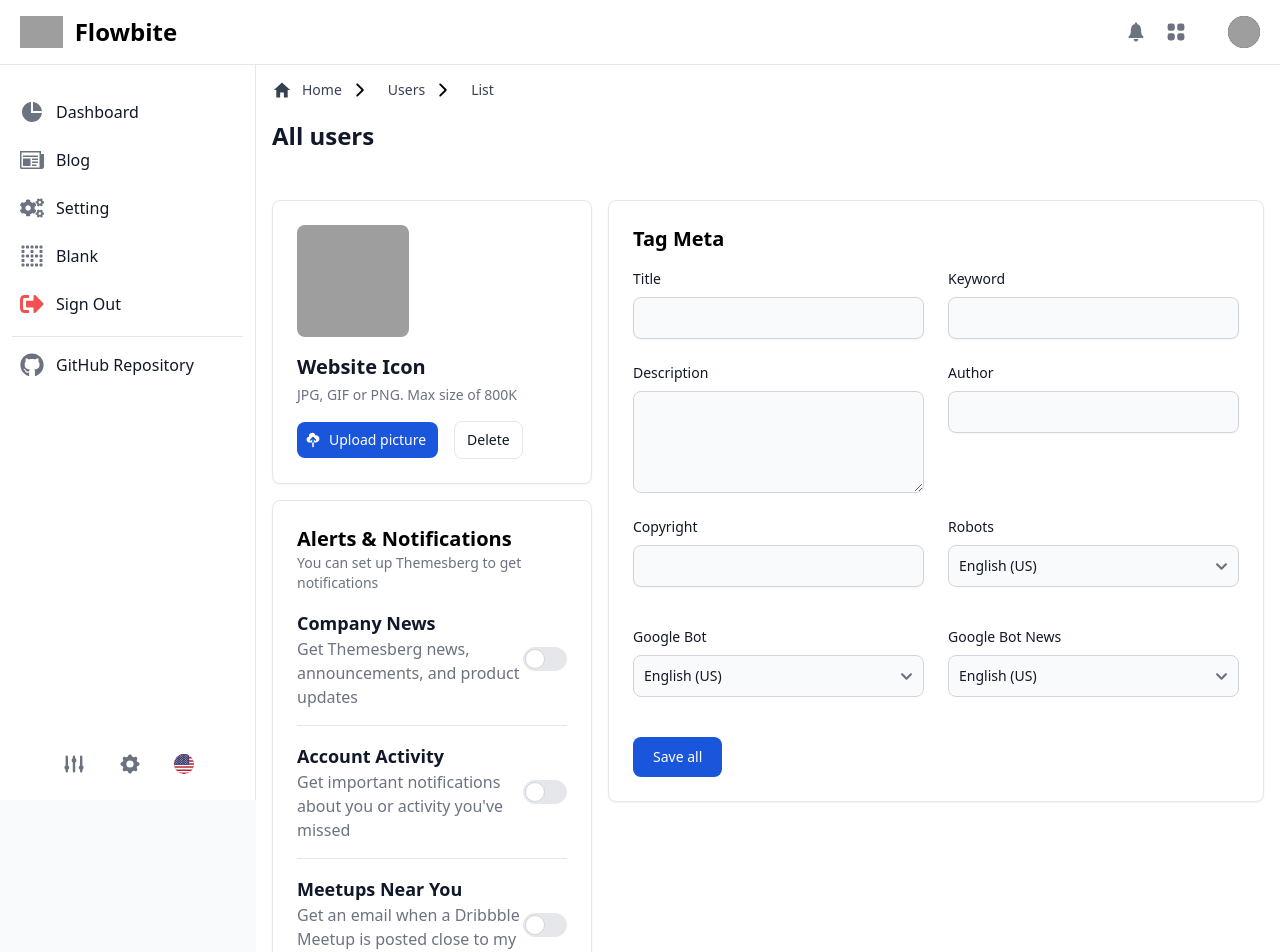
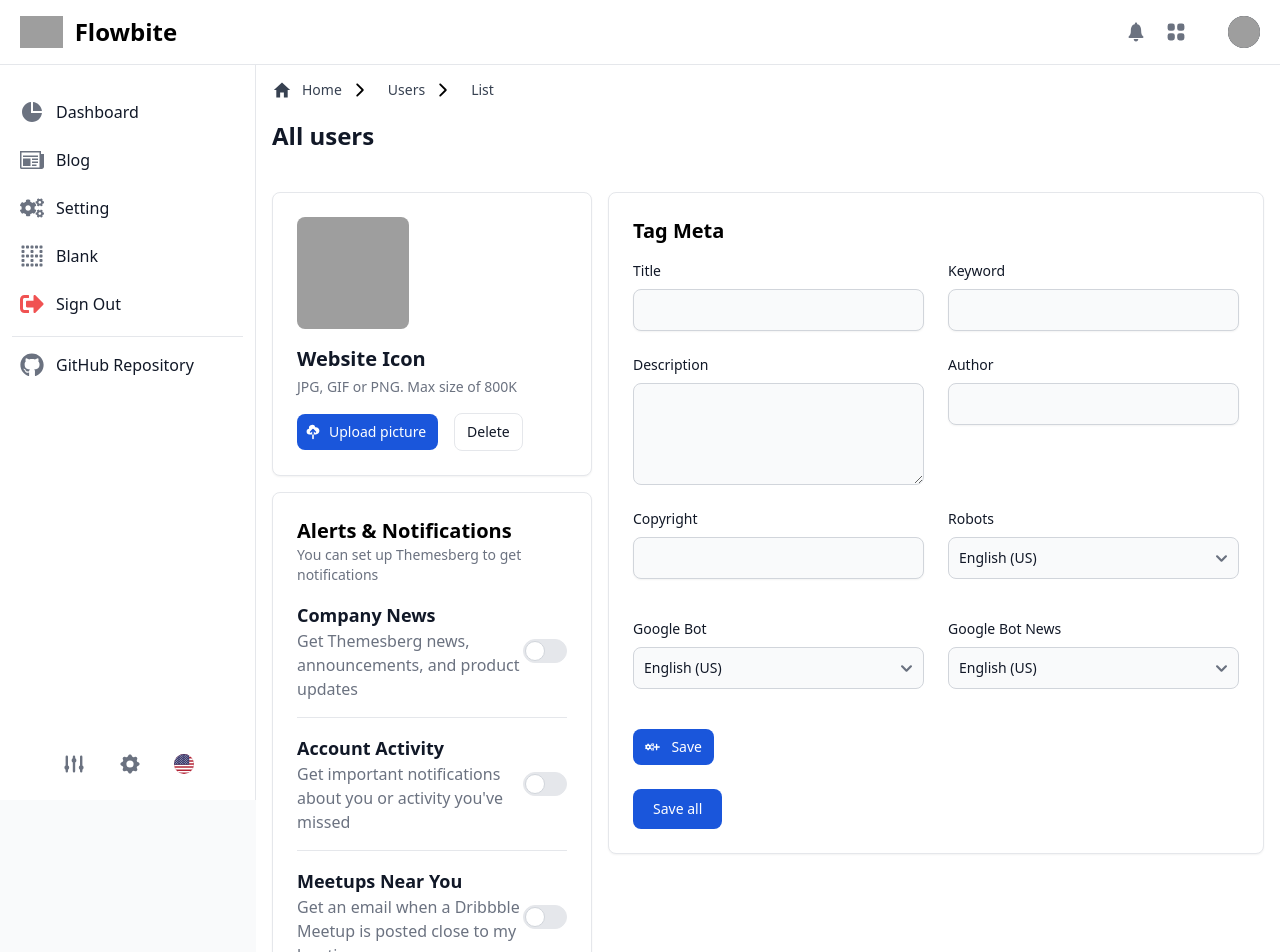
Before and after one commit to amriarendy/reactjs, a React (Vite) app: page /setting in a window 1280 px wide. Shown: the top 952 px of the page. Built offline with nearby package versions, Linux system fonts and the light colour scheme; grey boxes are pictures that could not be loaded.

Commit message:
create grid and button

```diff
--- a/src/components/ui/Button.jsx
+++ b/src/components/ui/Button.jsx
@@ -7,9 +7,9 @@ const Button = ({ item }) => {
     <>
       <button
         type={item.type}
-        data-modal-target={item.modalTarget}
-        data-modal-toggle={item.modalToggle}
-        className={`inline-flex items-center justify-center w-1/2 px-3 py-2 text-sm font-medium text-center text-white rounded-lg bg-${color}-700 hover:bg-${color}-800 focus:ring-4 focus:ring-${color}-300 sm:w-auto dark:bg-${color}-600 dark:hover:bg-${color}-700 dark:focus:ring-${color}-800`}
+        data-modal-target={item.modal}
+        data-modal-toggle={item.modal}
+        className={`inline-flex items-center justify-center w-1/2 px-3 py-2 text-sm font-medium text-center text-white rounded-lg bg-${item.color}-700 hover:bg-${item.color}-800 focus:ring-4 focus:ring-${item.color}-300 sm:w-auto dark:bg-${item.color}-600 dark:hover:bg-${item.color}-700 dark:focus:ring-${item.color}-800`}
       >
         {item.icon}
         <svg
--- /dev/null
+++ b/src/components/ui/Radio.jsx
@@ -0,0 +1,17 @@
+import React from "react";
+
+const Radio = ({ item }) => {
+  return (
+    <>
+      <label
+        htmlFor={item.id}
+        className="relative flex items-center cursor-pointer"
+      >
+        <input type="checkbox" id={item.id} className="sr-only" />
+        <span className="h-6 bg-gray-200 border border-gray-200 rounded-full w-11 toggle-bg dark:bg-gray-700 dark:border-gray-600"></span>
+      </label>
+    </>
+  );
+};
+
+export default Radio;
--- a/src/pages/panel/Setting.jsx
+++ b/src/pages/panel/Setting.jsx
@@ -1,18 +1,20 @@
 import Breadcrumbs from "../../components/breadcrumbs/Breadcrumbs";
+import { ColsVertical, GridVertical } from "../../components/grid/Grid";
+import Button from "../../components/ui/Button";
 import Input from "../../components/ui/Input";
 import Option from "../../components/ui/Option";
+import Radio from "../../components/ui/Radio";
 import TextArea from "../../components/ui/TextArea";
 import PanelLayout from "./PanelLayout";
+import { FaCogs } from "react-icons/fa";
 
 const Setting = () => {
   return (
     <>
       <PanelLayout>
         <Breadcrumbs />
-
-        <div className="grid bg-white grid-cols-1 px-4 pt-6 xl:grid-cols-3 xl:gap-4 dark:bg-gray-900">
-          {/* Profile */}
-          <div className="col-span-full xl:col-auto">
+        <GridVertical item={{ cols: 3 }}>
+          <ColsVertical item={{ cols: 1 }}>
             <div className="p-4 mb-4 bg-white border border-gray-200 rounded-lg shadow-sm 2xl:col-span-2 dark:border-gray-700 sm:p-6 dark:bg-gray-800">
               <div className="items-center sm:flex xl:block 2xl:flex sm:space-x-4 xl:space-x-0 2xl:space-x-4">
                 <img
@@ -72,17 +74,7 @@ const Setting = () => {
                         Get Themesberg news, announcements, and product updates
                       </div>
                     </div>
-                    <label
-                      htmlFor="company-news"
-                      className="relative flex items-center cursor-pointer"
-                    >
-                      <input
-                        type="checkbox"
-                        id="company-news"
-                        className="sr-only"
-                      />
-                      <span className="h-6 bg-gray-200 border border-gray-200 rounded-full w-11 toggle-bg dark:bg-gray-700 dark:border-gray-600"></span>
-                    </label>
+                    <Radio item={{ id: "company-news" }} />
                   </div>
 
                   <div className="flex items-center justify-between py-4">
@@ -95,17 +87,7 @@ const Setting = () => {
                         missed
                       </div>
                     </div>
-                    <label
-                      htmlFor="account-activity"
-                      className="relative flex items-center cursor-pointer"
-                    >
-                      <input
-                        type="checkbox"
-                        id="account-activity"
-                        className="sr-only"
-                      />
-                      <span className="h-6 bg-gray-200 border border-gray-200 rounded-full w-11 toggle-bg dark:bg-gray-700 dark:border-gray-600"></span>
-                    </label>
+                    <Radio item={{ id: "account-activity" }} />
                   </div>
 
                   <div className="flex items-center justify-between py-4">
@@ -118,13 +100,7 @@ const Setting = () => {
                         my location
                       </div>
                     </div>
-                    <label
-                      htmlFor="meetups"
-                      className="relative flex items-center cursor-pointer"
-                    >
-                      <input type="checkbox" id="meetups" className="sr-only" />
-                      <span className="h-6 bg-gray-200 border border-gray-200 rounded-full w-11 toggle-bg dark:bg-gray-700 dark:border-gray-600"></span>
-                    </label>
+                    <Radio item={{ id: "meetups" }} />
                   </div>
 
                   <div className="flex items-center justify-between pt-4">
@@ -136,17 +112,7 @@ const Setting = () => {
                         Get Themsberg news, announcements, and product updates
                       </div>
                     </div>
-                    <label
-                      htmlFor="new-messages"
-                      className="relative flex items-center cursor-pointer"
-                    >
-                      <input
-                        type="checkbox"
-                        id="new-messages"
-                        className="sr-only"
-                      />
-                      <span className="h-6 bg-gray-200 border border-gray-200 rounded-full w-11 toggle-bg dark:bg-gray-700 dark:border-gray-600"></span>
-                    </label>
+                    <Radio item={{ id: "new-messages" }} />
                   </div>
                 </div>
                 <div className="mt-6">
@@ -161,9 +127,9 @@ const Setting = () => {
                 </button>
               </div>
             </div>
-          </div>
+          </ColsVertical>
 
-          <div className="col-span-2">
+          <ColsVertical item={{ cols: 2 }}>
             <div className="p-4 mb-4 bg-white border border-gray-200 rounded-lg shadow-sm 2xl:col-span-2 dark:border-gray-700 sm:p-6 dark:bg-gray-800">
               <h3 className="mb-4 text-xl font-semibold dark:text-white">
                 Tag Meta
@@ -255,6 +221,15 @@ const Setting = () => {
                       }}
                     />
                   </div>
+                  <Button
+                    item={{
+                      type: "submit",
+                      icon: <FaCogs />,
+                      modal: true,
+                      label: "Save",
+                      color: "blue",
+                    }}
+                  />
                   <div className="col-span-6 sm:col-full">
                     <button
                       className="text-white bg-blue-700 hover:bg-blue-800 focus:ring-4 focus:ring-blue-300 font-medium rounded-lg text-sm px-5 py-2.5 text-center dark:bg-blue-600 dark:hover:bg-blue-700 dark:focus:ring-blue-800"
@@ -266,8 +241,8 @@ const Setting = () => {
                 </div>
               </form>
             </div>
-          </div>
-        </div>
+          </ColsVertical>
+        </GridVertical>
       </PanelLayout>
     </>
   );
```
Also changed, not shown: src/components/grid/Grid.jsx (+11 -7 lines), src/pages/panel/Blank.jsx (+7 -1 lines).
